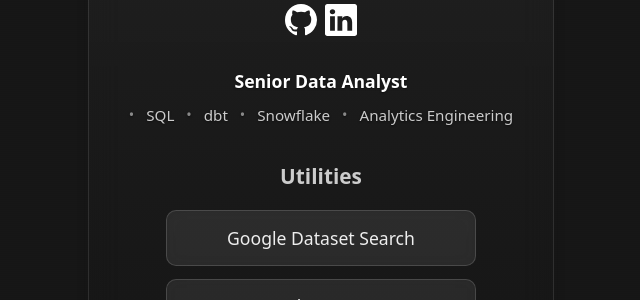
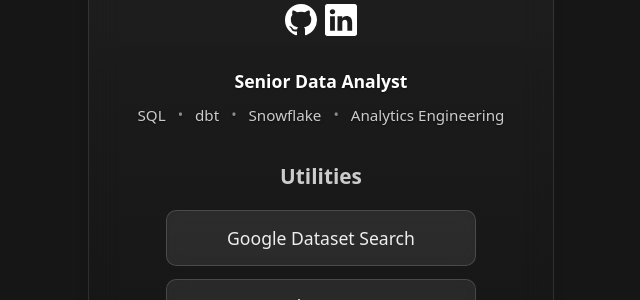
Before and after one commit to rachelsprague/rachelsprague.com, a Jekyll site: the page built from index.md, in a window 1280 px wide. Shown: the part 273-573 px from the top of the page, without its empty margins (319-959 px from the left). Built offline with Jekyll 4.4.1, drawn with Linux system fonts in a browser that asks for light colours.

Commit message:
separate skills and title

```diff
--- a/index.md
+++ b/index.md
@@ -27,7 +27,7 @@ title: Rachel Sprague
 
 <div class="landing-bio">
   <span class="title">Senior Data Analyst</span>
-  <span class="dot-separator">•</span>
+
   <span class="skill">SQL</span>
   <span class="dot-separator">•</span>
   <span class="skill">dbt</span>
```
